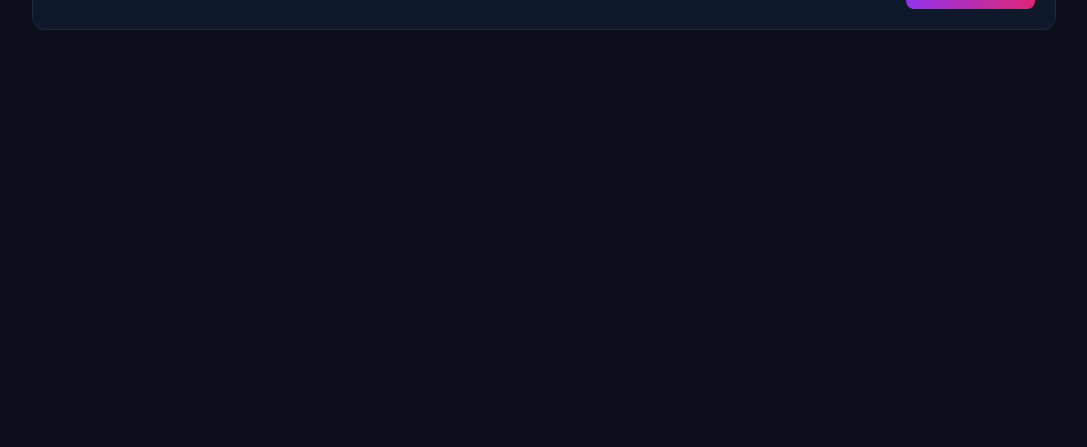
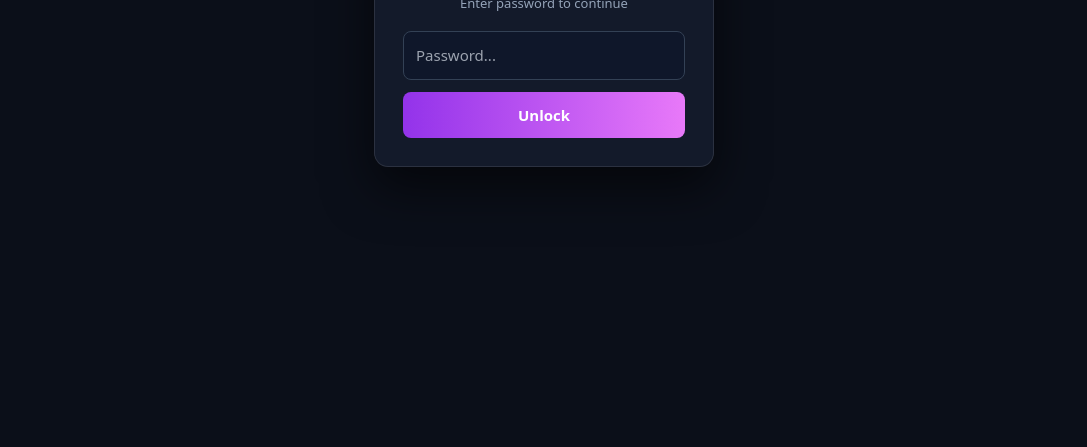
Before and after one commit to themimo18/streampulse, a plain HTML site: page admin.html in a window 1280 px wide. Shown: the part 353-800 px from the top of the page, without its empty margins (96-1183 px from the left). Drawn offline with nearby package versions, Linux system fonts and the light colour scheme.

Commit message:
Add password lock to admin.html

```diff
--- a/admin.html
+++ b/admin.html
@@ -11,6 +11,40 @@
   <link rel="apple-touch-icon" href="favicon.svg" />
 </head>
 <body class="bg-[#0b0f19] text-slate-200 min-h-screen p-4 md:p-8 font-sans">
+<!-- ADMIN_LOCK -->
+<div id="admin-lock" style="position:fixed;inset:0;z-index:999999;background:#0b0f19;display:flex;align-items:center;justify-content:center;font-family:system-ui,sans-serif;">
+  <div style="background:#131a2a;border:1px solid rgba(255,255,255,0.1);padding:28px;border-radius:14px;width:90%;max-width:340px;text-align:center;box-shadow:0 20px 50px rgba(0,0,0,0.6);">
+    <h2 style="color:#fff;margin:0 0 8px;font-size:20px;">🔒 CrackStream Admin</h2>
+    <p style="color:#94a3b8;font-size:13px;margin:0 0 18px;">Enter password to continue</p>
+    <input id="admin-pass-input" type="password" placeholder="Password..." style="width:100%;box-sizing:border-box;padding:12px;border-radius:8px;border:1px solid #334155;background:#0f172a;color:#fff;font-size:15px;margin-bottom:12px;outline:none;" />
+    <button id="admin-pass-btn" style="width:100%;padding:12px;border-radius:8px;border:none;background:linear-gradient(90deg,#9333ea,#e879f9);color:#fff;font-weight:700;font-size:15px;cursor:pointer;">Unlock</button>
+    <p id="admin-pass-err" style="color:#ef4444;font-size:13px;margin:10px 0 0;display:none;">Wrong password!</p>
+  </div>
+</div>
+<script>
+(function(){
+  const PASS = "mimo2026";
+  const box = document.getElementById("admin-lock");
+  if (sessionStorage.getItem("cs_admin_ok") === "1") { box.remove(); return; }
+  const input = document.getElementById("admin-pass-input");
+  const btn = document.getElementById("admin-pass-btn");
+  const err = document.getElementById("admin-pass-err");
+  function check() {
+    if (input.value === PASS) {
+      sessionStorage.setItem("cs_admin_ok", "1");
+      box.remove();
+    } else {
+      err.style.display = "block";
+      input.value = "";
+      input.focus();
+    }
+  }
+  btn.onclick = check;
+  input.onkeydown = (e) => { if (e.key === "Enter") check(); };
+  input.focus();
+})();
+</script>
+<!-- /ADMIN_LOCK -->
   <div class="max-w-5xl mx-auto space-y-6">
     <div class="flex flex-wrap items-center justify-between gap-3 border-b border-slate-800 pb-4">
       <h1 class="text-2xl font-black text-white">STREAM<span class="text-fuchsia-400">PULSE</span> ADMIN</h1>
```
